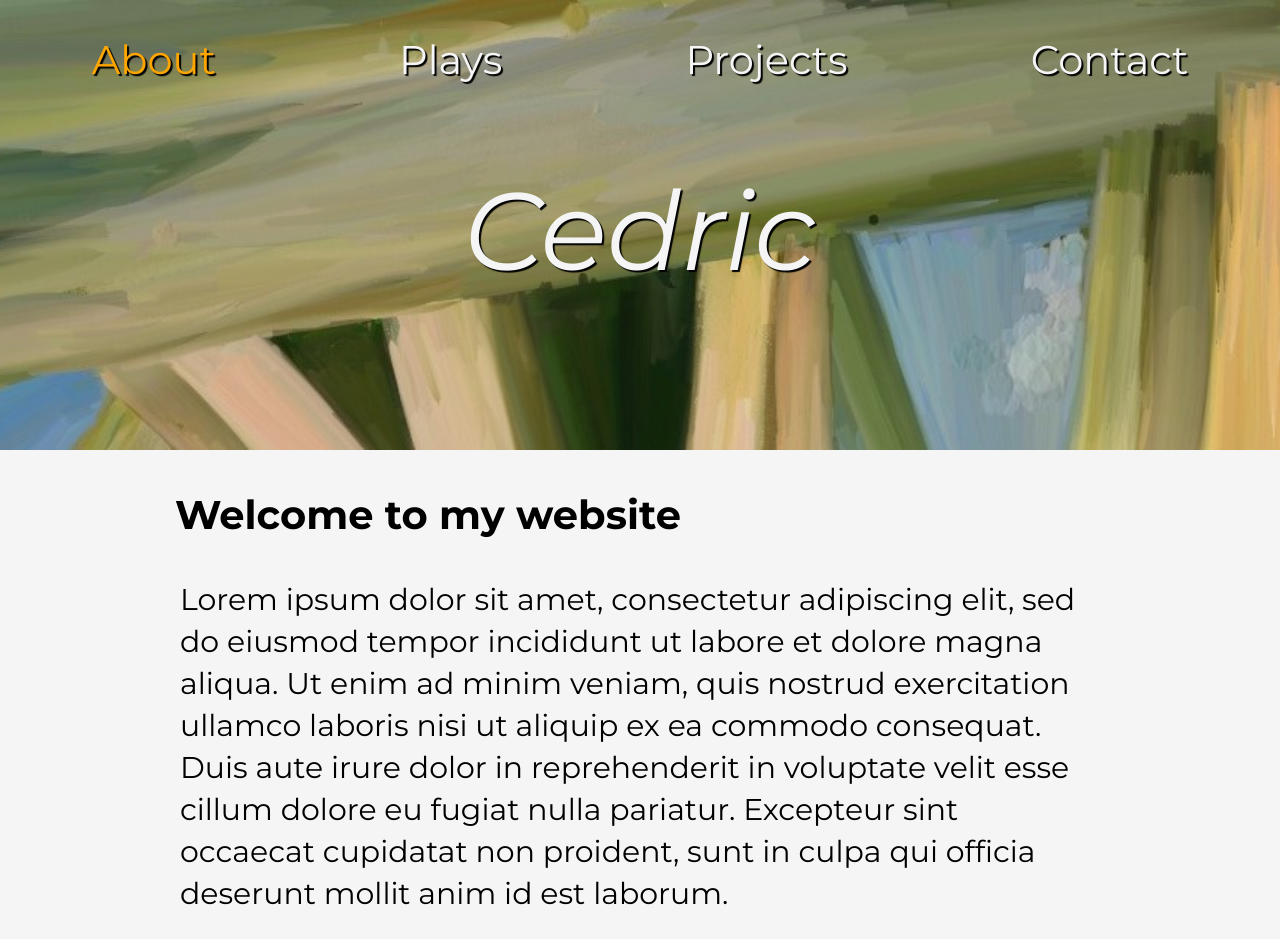
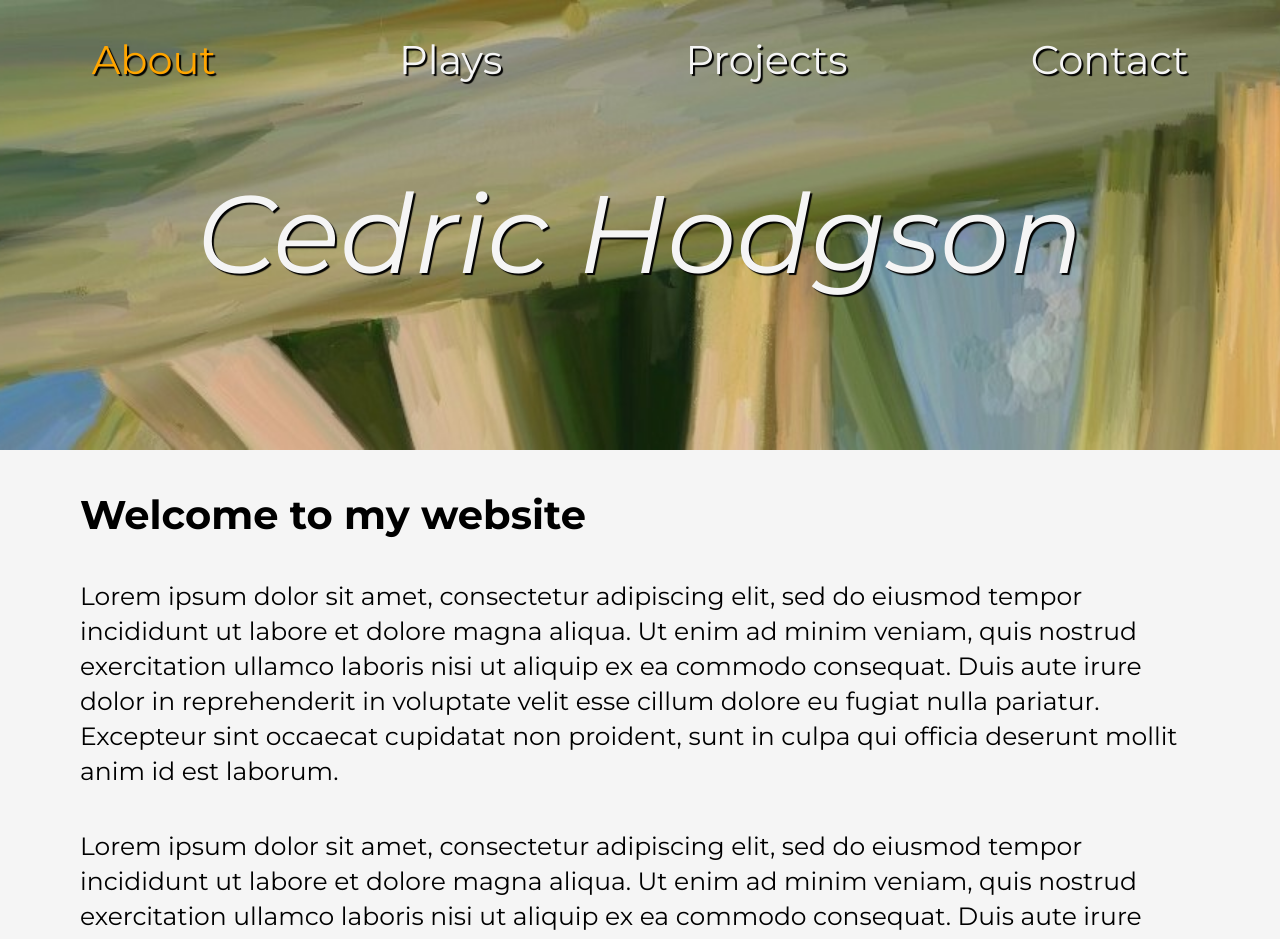
Before and after one commit to W-Hodgson/ceddybear, a plain HTML site: page index.html in a window 1280 px wide. Shown: the top 939 px of the page. Drawn offline with nearby package versions, Linux system fonts and the light colour scheme.

Commit message:
test different title

```diff
--- a/app.css
+++ b/app.css
@@ -29,8 +29,6 @@ a {
 
 h3 {
   font-size: 4rem;
-  margin: 4rem 1.5rem 0 1.5rem;
-  text-align: left;
 }
 
 /* Header Section */
@@ -54,6 +52,7 @@ h3 {
 }
 
 .container {
+  max-width: 100%;
   font-size: 4rem;
   display: flex;
   align-items: center;
@@ -61,7 +60,7 @@ h3 {
 }
 
 .title {
-  margin-top: 4.5rem;
+  margin-top: 4.8rem;
   display: flex;
   flex-direction: column;
   flex-wrap: wrap;
@@ -89,17 +88,22 @@ h3 {
 .about-page-content {
   margin: auto;
   text-align: left;
-  width: 75%;
+  max-width: 120rem;
   display: flex;
   flex-direction: column;
   align-items: left;
   justify-content: center;
 }
 
+
+.about-page-content p, h3{
+  margin: 4rem 4rem 0 4rem;
+  text-align: left;
+}
+
 .about-page-content p {
-  font-size: 3rem;
+  font-size: 2.5rem;
   line-height: 1.4em;
-  margin: 4rem 2rem 0 2rem;
 }
 
 .footer {
--- a/index.html
+++ b/index.html
@@ -22,7 +22,7 @@
 
       <div class="title">
         <!-- <span>Richard</span> -->
-        <span class="central-title"><em>Cedric</em></span>
+        <span class="central-title"><em>Cedric Hodgson</em></span>
         <!-- <span>Hodgson</span> -->
       </div>
     </header>
```
